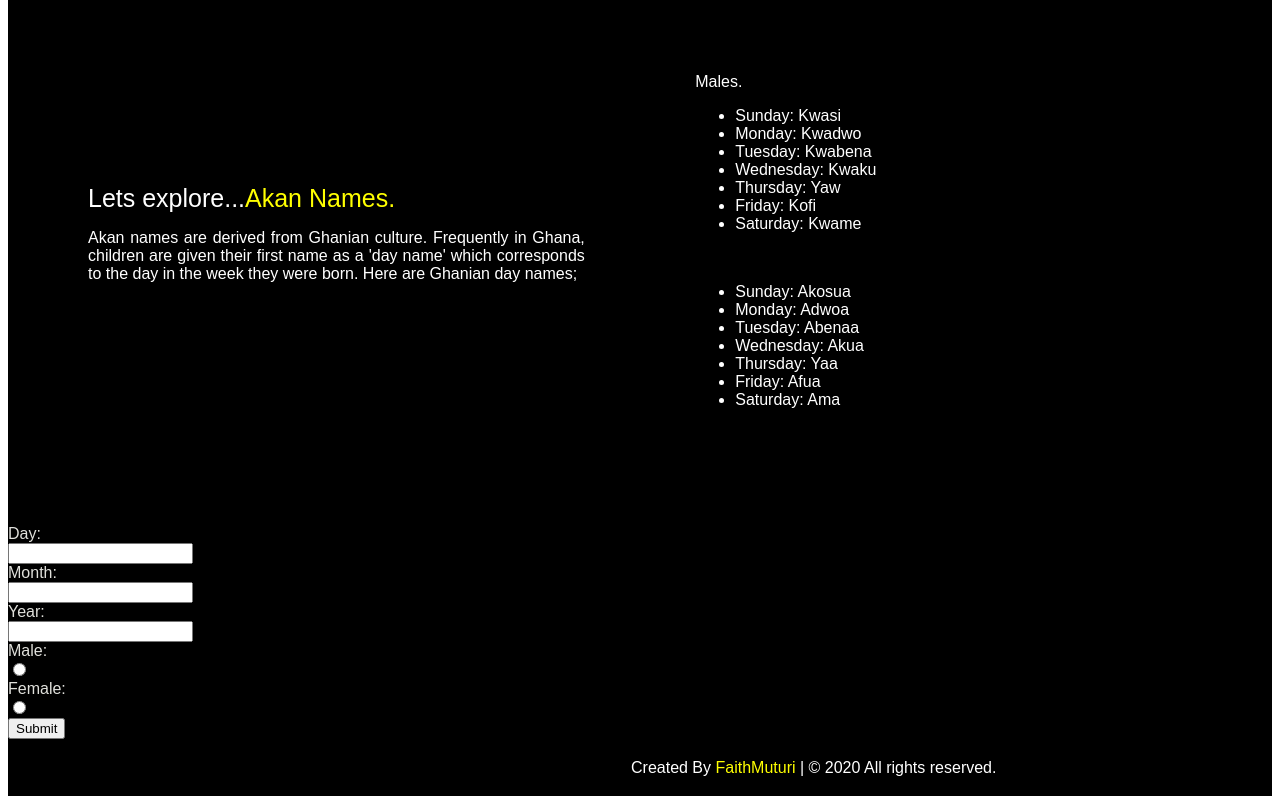
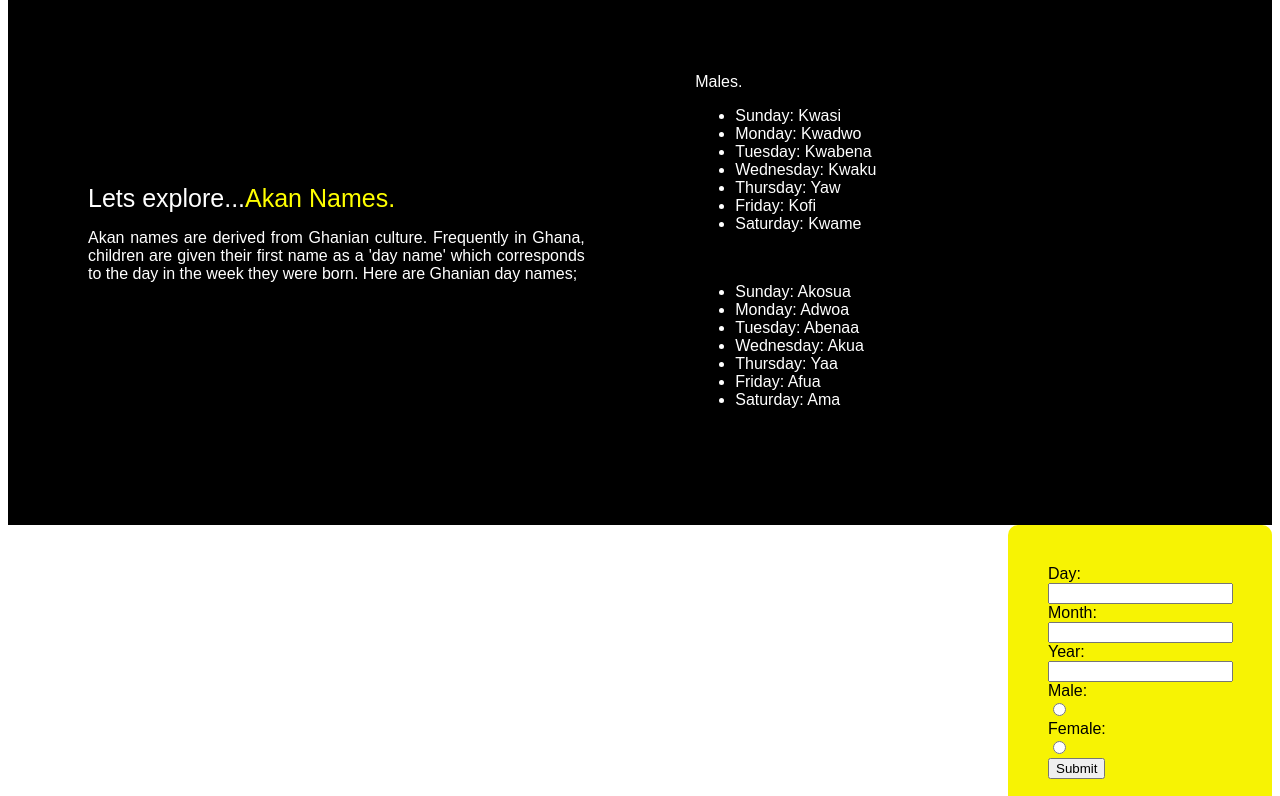
Before and after one commit to Muturi403/GhanianCulture, a plain HTML site: page index.html in a window 1280 px wide. Shown: the part 2004-2800 px from the top of the page. Drawn offline with Linux system fonts and the light colour scheme.

Commit message:
this will style the form

```diff
--- a/index.html
+++ b/index.html
@@ -97,7 +97,7 @@
     </section>
 
     <!--Form section-->
-    <div class="col-md-4 mx-auto">
+    <div class="container">
         <form>
             <label for="day">Day:</label><br>
             <input type="text" id="day" name="day" required><br>
--- a/style.css
+++ b/style.css
@@ -41,7 +41,7 @@
 }
 
 .navbar .menu li a{
-	color: rgb(7, 7, 252);
+	color: rgb(7, 252, 48);
 	font-size: 18px;
 	margin-left: 25px;
 	font-weight: 500px;
@@ -204,10 +204,16 @@ section{
 
 /*form styling*/
 form{
-	color: rgb(224, 224, 219);
+	color: black;
 	font-family: sans-serif;
-	background-color: black;
 }
+
+.container {
+	border-radius: 10px;
+	background-color: #f7f303;
+	padding: 40px;
+	margin-left:  1000px;
+      }
 
 /*footer styling*/
 footer{
```
